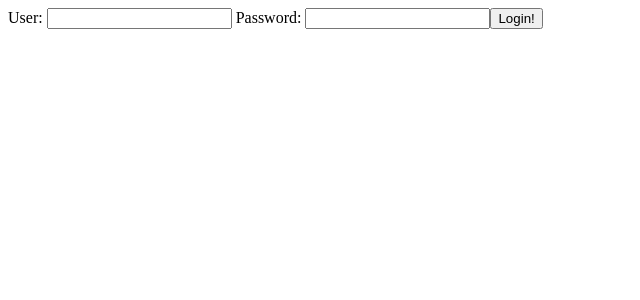
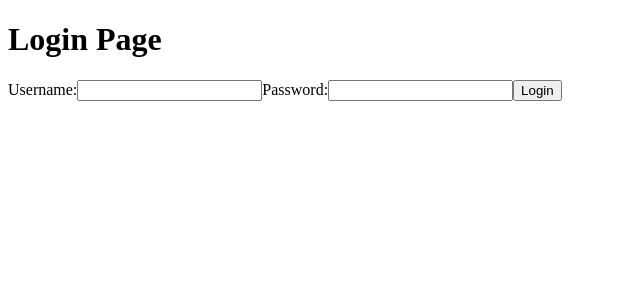
Before and after one commit to python-final-project/qstm-frontend, a Next.js app in the folder qstm/: page / in a window 1280 px wide. Shown: the top 300 px of the page, without its empty margins (0-640 px from the left). Built offline with nearby package versions, Linux system fonts and the light colour scheme.

Commit message:
Login working, token saved to localstorage

```diff
--- a/qstm/constants/url.js
+++ b/qstm/constants/url.js
@@ -1,6 +1,7 @@
 export default {
     // BASE: 'http://ec2-18-191-129-83.us-east-2.compute.amazonaws.com/api/v1/',
     BASE: 'http://127.0.0.1:8000/api/v1/',
+    ROOT: 'http://127.0.0.1:8000/api/token/',
     STUDENT: 'students/',
     PARENT: 'parents/',
     SITE: 'sites/',
--- a/qstm/pages/index.js
+++ b/qstm/pages/index.js
@@ -1,42 +1,74 @@
 import React from 'react'
 import axios from 'axios'
-import Login from '../components/LoginForm'
 
-const url = 'http://ec2-18-191-129-83.us-east-2.compute.amazonaws.com/api/v1/users/';
+import ApiUrl from '../constants/url'
 
 
-export default class App extends React.Component {
+
+
+export default class Home extends React.Component {
 
   constructor(props) {
     super(props);
 
-    this.LoginHandler = this.LoginHandler.bind(this);
+    this.state = {
+      username: '',
+      password: '',
+    }
+
+    this.onChange = this.onChange.bind(this);
+    this.onClick  = this.onClick.bind(this);
+
   }
 
 
-  async LoginHandler(info) {
-      console.log(info.username)
-      console.log(info.password == '')
-      const response = await axios.get(url, info);
-      // const query = url +  '?account_name=' + info.username + '&password=' + info.password
-      console.log(query)
-      // const response = await axios.get(query)
-      // console.log(url + query)
-      console.log(response)
-      // console.log(url, info)
-      // console.log(response.config.url)
+  onChange(event) {
+    this.setState({
+      [event.target.name]: event.target.value
+    })
   }
 
+  async onClick() {
+
+    const url = ApiUrl.ROOT
+
+    let userInfo = {
+      username: this.state.username,
+      password: this.state.password,
+    }
+
+    try {
+      const response = await axios.post(url, userInfo)
+      console.log(response)
+      window.localStorage.clear();
+      window.localStorage.setItem('token', response.data);
 
 
+    } catch(error) {
+      if (error.response.status == 401) {
+        console.log('Invalid Credentials')
+      }
+    }
 
+  }
 
+  render() {
+    return (
+      <div>
+        <h1>Login Page</h1>
+        <label>
+          Username:
+        </label>
+        <input type="text" name="username" value={this.state.username} onChange={this.onChange}></input>
 
-  render(){
-    return <div>
-      <main>
-        <Login onLogin={this.LoginHandler}/>
-      </main>
+        <label>
+          Password:
+        </label>
+        <input type="password" name="password" value={this.state.password} onChange={this.onChange}></input>
+
+        <button onClick={this.onClick}>Login</button>
+
       </div>
+    )
   }
 }
```
Also changed, not shown: qstm/components/login/LoginForm.js (renamed from qstm/components/LoginForm.js).
